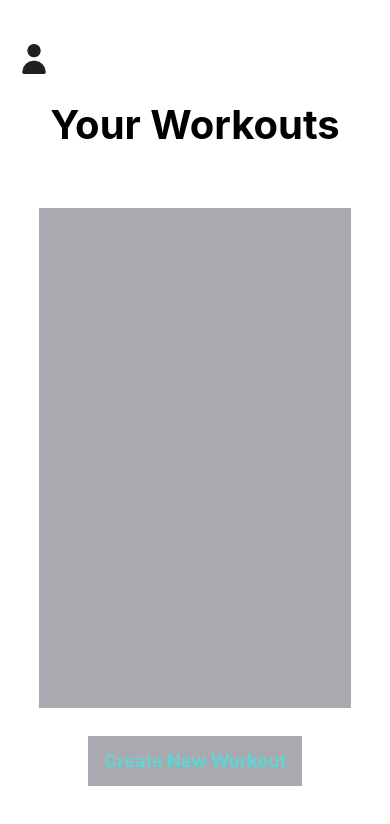
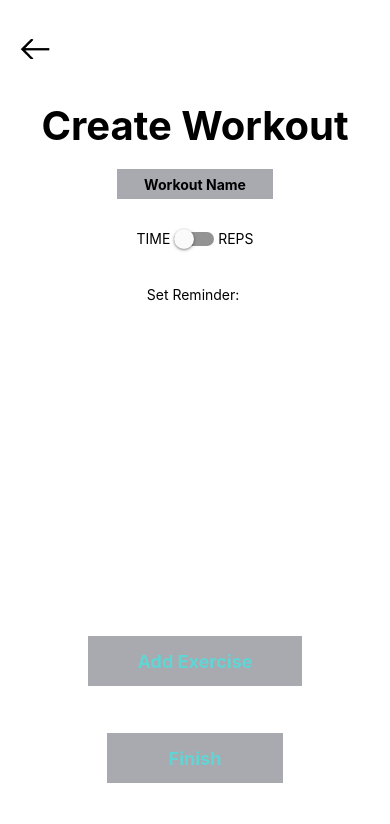
Before and after one commit to name-CrystalHo/SelfStarter, a React Native app in the folder Project/: screen / in a window 390 px wide. Shown: the top 824 px of the page. Built offline with nearby package versions, Linux system fonts and the light colour scheme.

Commit message:
tested createworkout

```diff
--- a/Project/App.js
+++ b/Project/App.js
@@ -2,7 +2,7 @@ import { StatusBar } from 'expo-status-bar';
 import React from 'react';
 import { View } from 'react-native';
 import MainMenuScreen from './Components/MainMenuScreen';
-
+import Workout from './Components/CreateWorkoutMenu';
 export default function App() {
-  return <MainMenuScreen />;
+  return <Workout />;
 }
```
